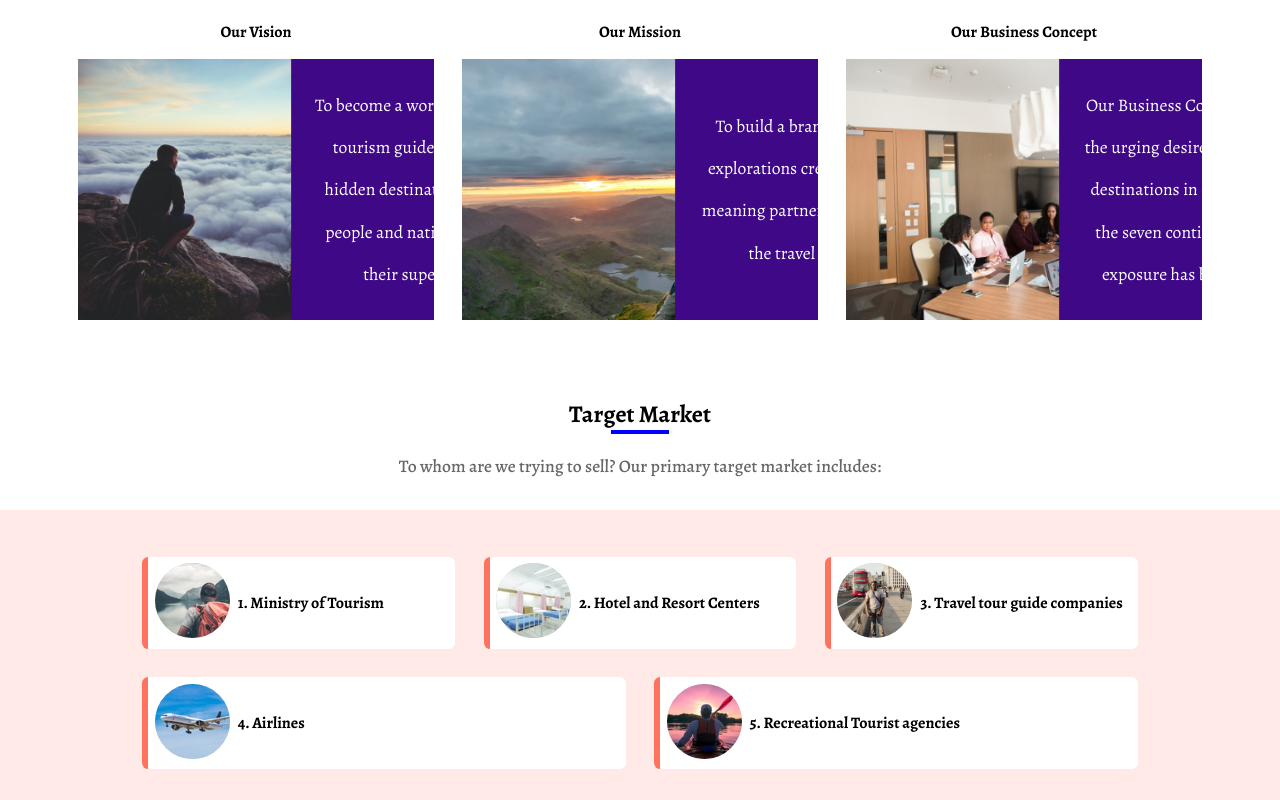
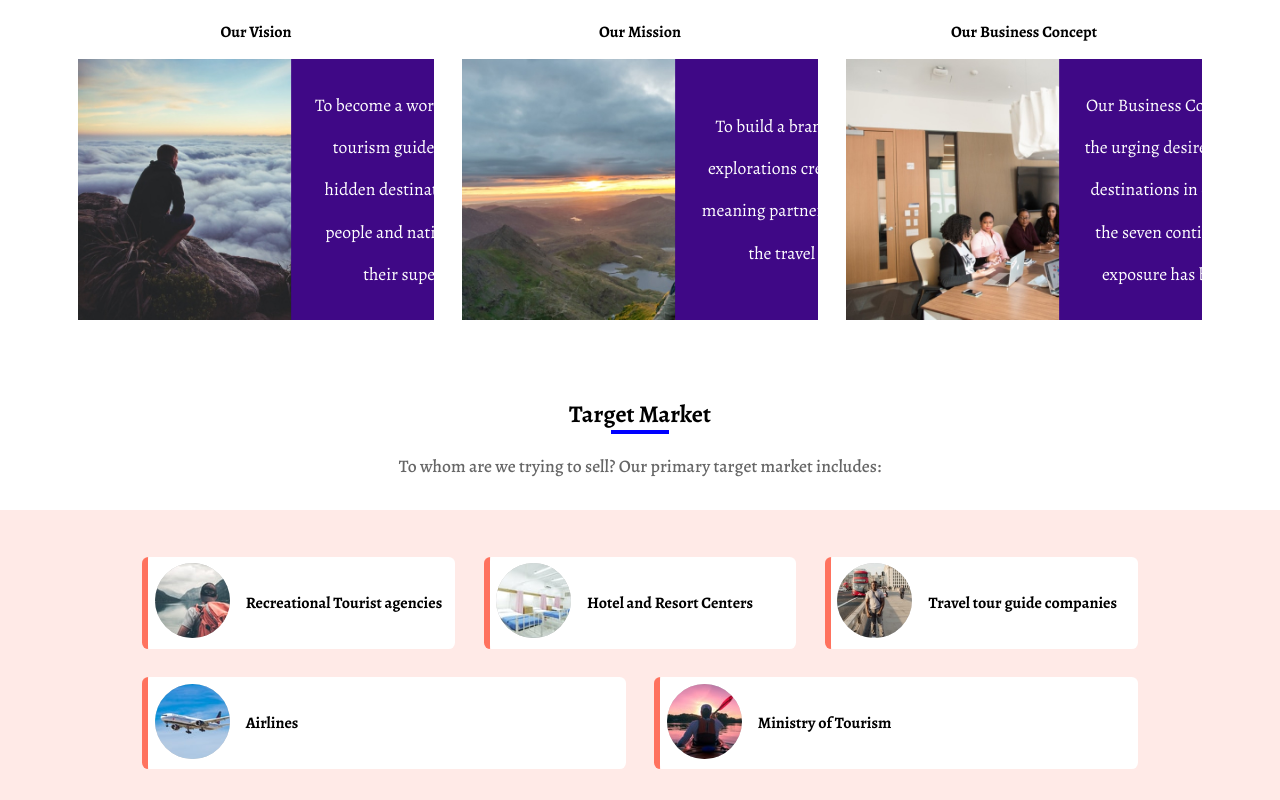
Before and after one commit to rigAITe/Holiday-Destination, a React (Create React App) app: page / in a window 1280 px wide. Shown: the part 1327-2127 px from the top of the page. Built offline with nearby package versions, Linux system fonts and the light colour scheme.

Commit message:
make it better

```diff
--- a/src/components/style.scss
+++ b/src/components/style.scss
@@ -230,7 +230,7 @@
         border-radius: .4rem;
       }
       & img{
-        padding-right: .5rem;
+        padding-right: 1rem;
       }
     }
   }
--- a/src/components/targetMarketHome.js
+++ b/src/components/targetMarketHome.js
@@ -18,23 +18,23 @@ const TargetMarketHome = () => {
                 <div className="targetMarkets-inner">
                     <div>
                         <div><img src={Recreational} alt=""/></div>
-                        <div><p>1.	Ministry of Tourism</p></div>
+                        <div><p>	Recreational Tourist agencies</p></div>
                     </div>
                     <div>
                         <div><img src={Resort} alt=""/></div>
-                        <div><p>2.	Hotel and Resort Centers</p></div>
+                        <div><p>	Hotel and Resort Centers</p></div>
                     </div>
                     <div>
                         <div><img src={Travel} alt=""/></div>
-                        <div><p>3.	Travel tour guide companies</p></div>
+                        <div><p>	Travel tour guide companies</p></div>
                     </div>
                     <div>
                         <div><img src={Airlines} alt=""/></div>
-                        <div><p>4.	Airlines</p></div>
+                        <div><p>	Airlines</p></div>
                     </div>
                     <div>
                         <div><img src={Tourism} alt=""/></div>
-                        <div><p>5.	Recreational Tourist agencies</p></div>
+                        <div><p>	Ministry of Tourism</p></div>
                     </div>
 
                 </div>
```
Also changed, not shown: 1 other file (tests, documents, lock files or other folders).
